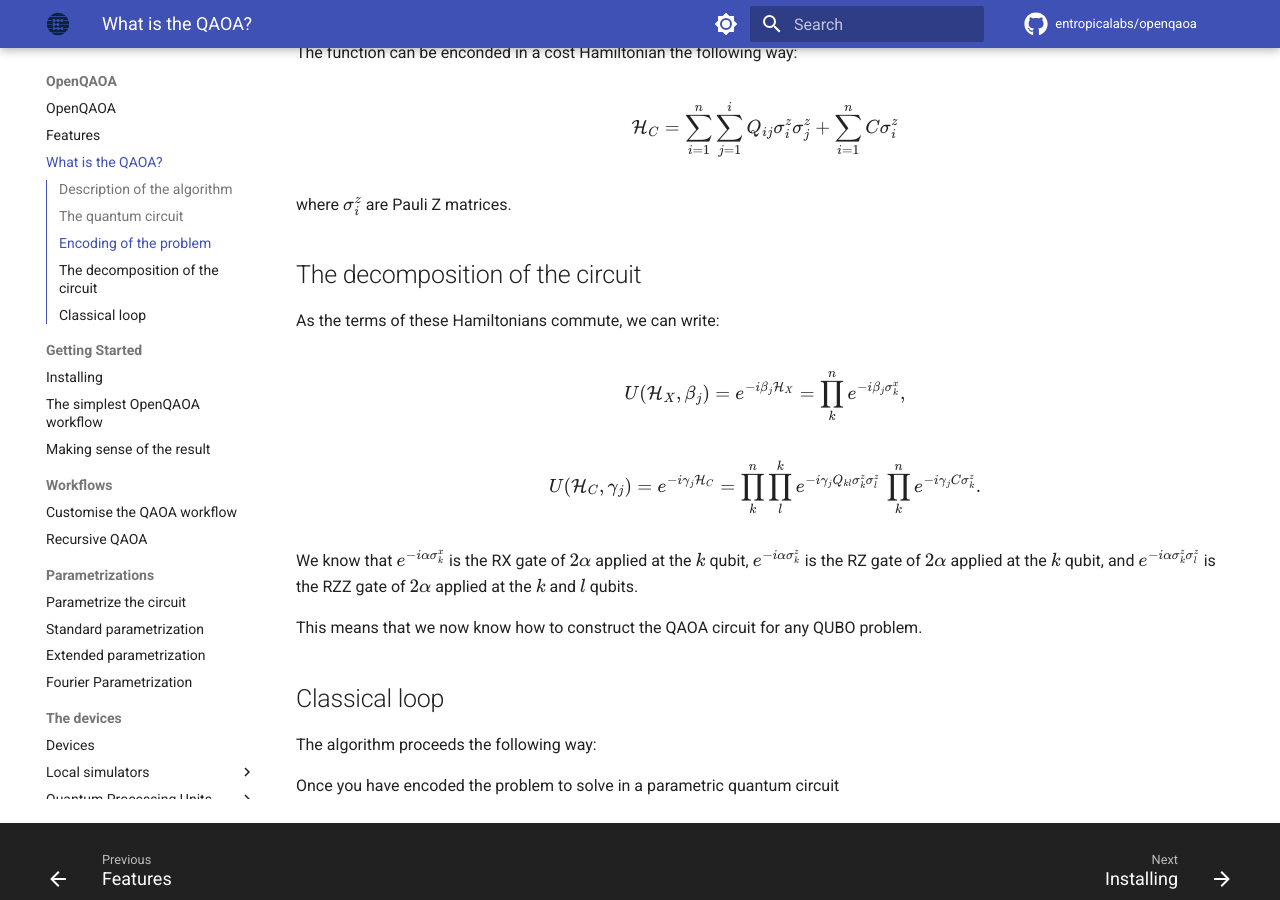
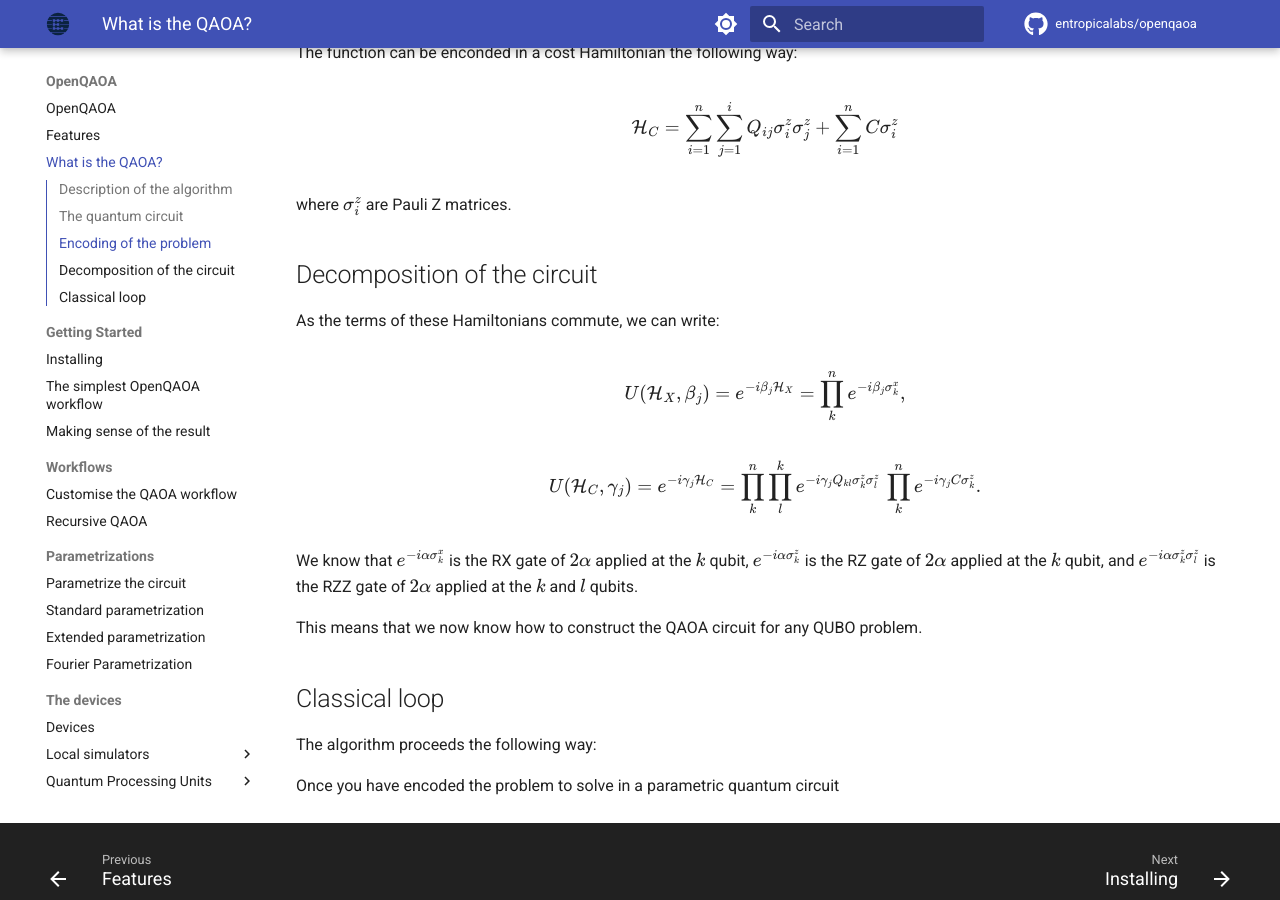
Before and after one commit to entropicalabs/openqaoa-website, an MkDocs documentation site: the page built from docs/what-is-the-qaoa.md, in a window 1280 px wide and 900 px high, scrolled down 2685 px. Built offline with MkDocs 1.6.1 and Material for MkDocs 9.7.7, drawn with Linux system fonts in a browser that asks for light colours; comment, search, counter and statistics services are not loaded.

Commit message:
more "what is the qaoa"

```diff
--- a/docs/what-is-the-qaoa.md
+++ b/docs/what-is-the-qaoa.md
@@ -70,7 +70,7 @@ $$ \mathcal{H}_C = \sum_{i=1}^n \sum_{j=1}^i Q_{i j} \sigma_i^z \sigma_j^z + \su
 
 where $\sigma_i^z$ are Pauli Z matrices.
 
-## The decomposition of the circuit
+## Decomposition of the circuit
 
 As the terms of these Hamiltonians commute, we can write:
 
```
